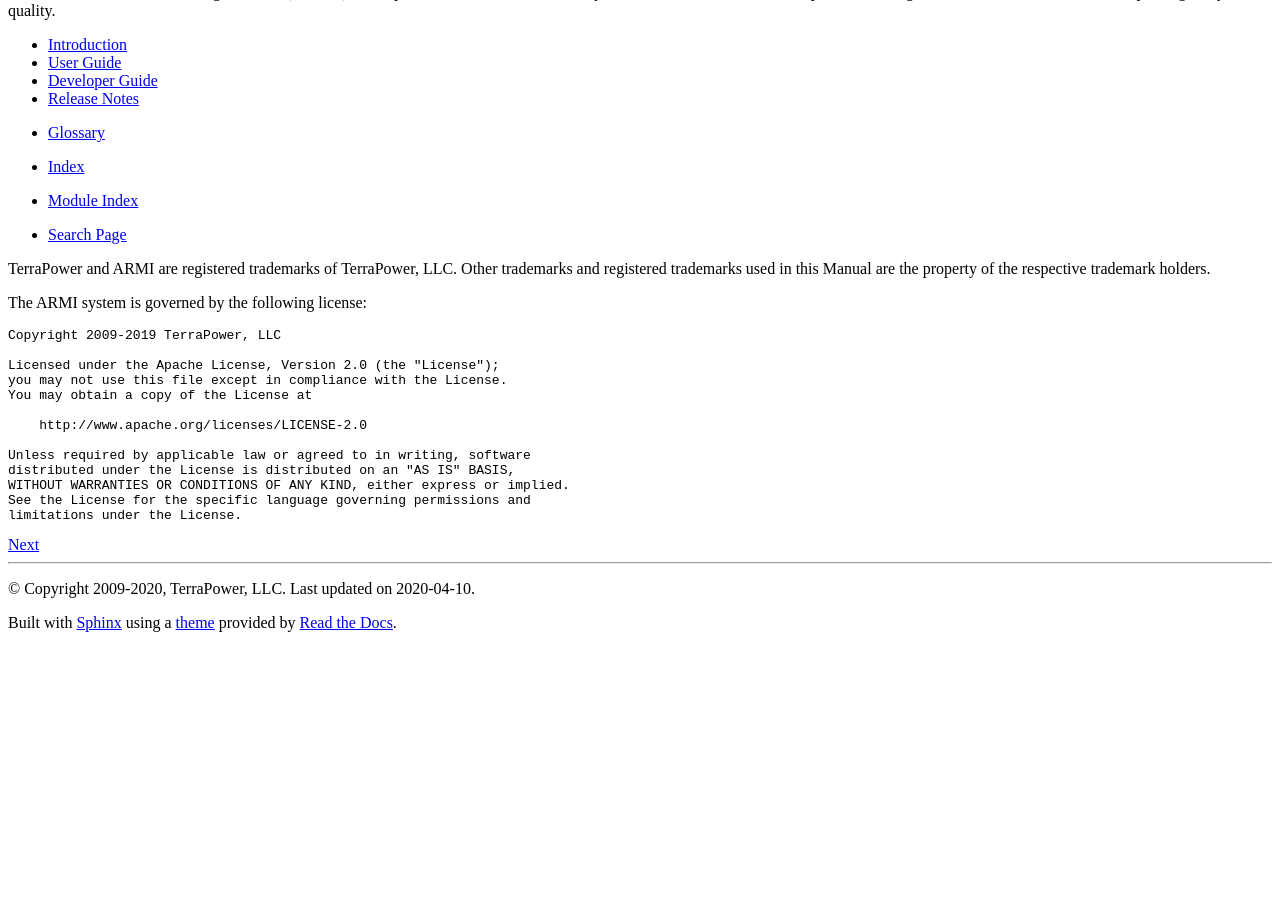
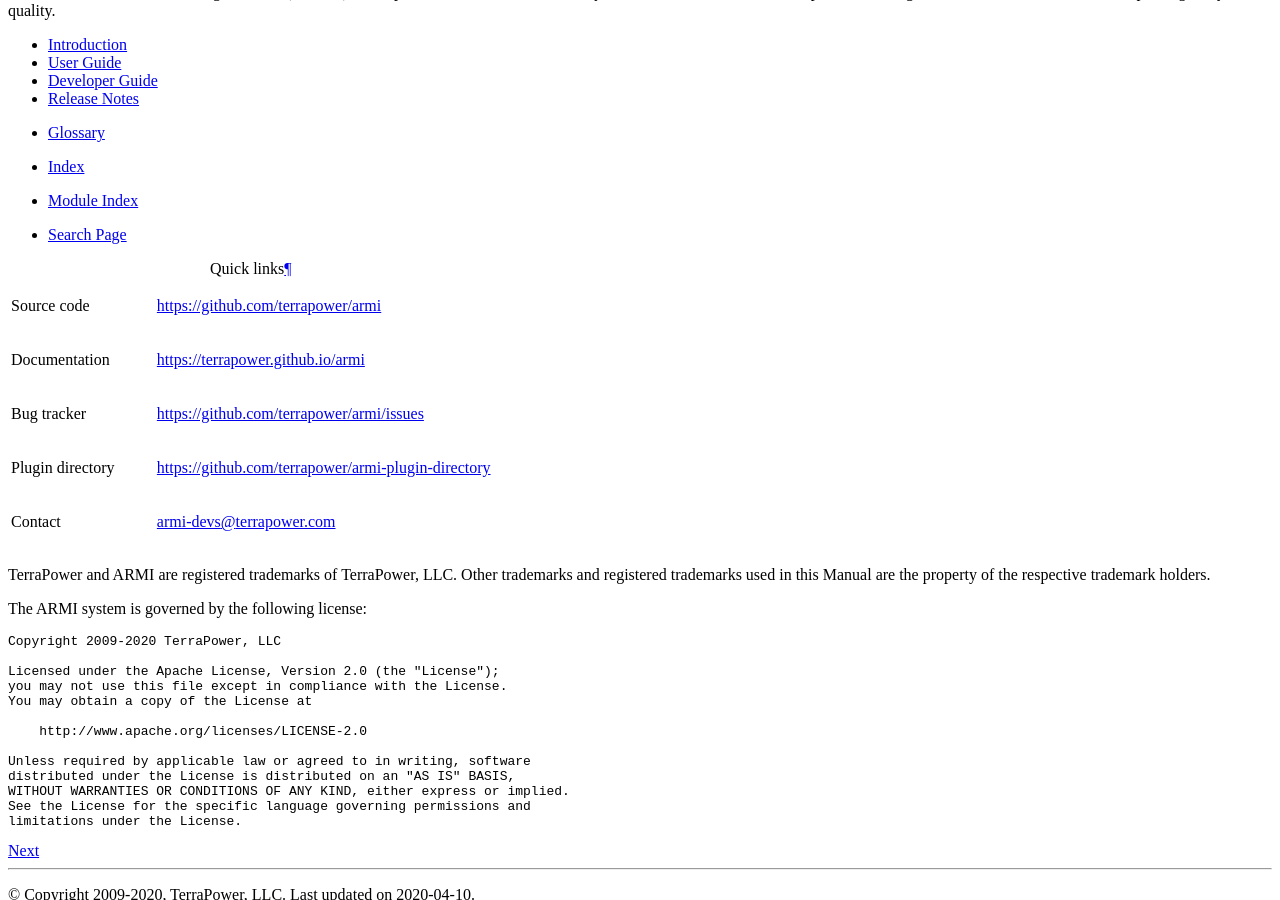
Before and after one commit to terrapower/armi, a Sphinx documentation site: the page built from doc/index.rst, in a window 1280 px wide and 900 px high, scrolled down 882 px. Built offline with Sphinx 7.4.7 and the Read the Docs theme 2.0.0, drawn with Linux system fonts in a browser that asks for light colours; pages that are not in the unit, such as notebooks, are missing from menus; the version number is read from the project's files by our own code; before the commit the page ends 1522 px from its top, so only the background shows below that.

Commit message:
Small doc update.

```diff
--- a/doc/index.rst
+++ b/doc/index.rst
@@ -25,13 +25,27 @@
 *  :ref:`search`
 
 
+.. list-table:: Quick links
+   :widths: 30 70
+
+   * - Source code
+     - https://github.com/terrapower/armi
+   * - Documentation
+     - https://terrapower.github.io/armi
+   * - Bug tracker
+     - https://github.com/terrapower/armi/issues
+   * - Plugin directory
+     - https://github.com/terrapower/armi-plugin-directory
+   * - Contact
+     - armi-devs@terrapower.com
+
 TerraPower and ARMI are registered trademarks of TerraPower, LLC.
 Other trademarks and registered trademarks used in this Manual are the property of the
 respective trademark holders.
 
 The ARMI system is governed by the following license::
 
-	Copyright 2009-2019 TerraPower, LLC
+	Copyright 2009-2020 TerraPower, LLC
 
 	Licensed under the Apache License, Version 2.0 (the "License");
 	you may not use this file except in compliance with the License.
```
Also changed, not shown: doc/user/tutorials/walkthrough_lwr_inputs.rst (+48 -0 lines), doc/.static/c5g7-mox.png (added).
